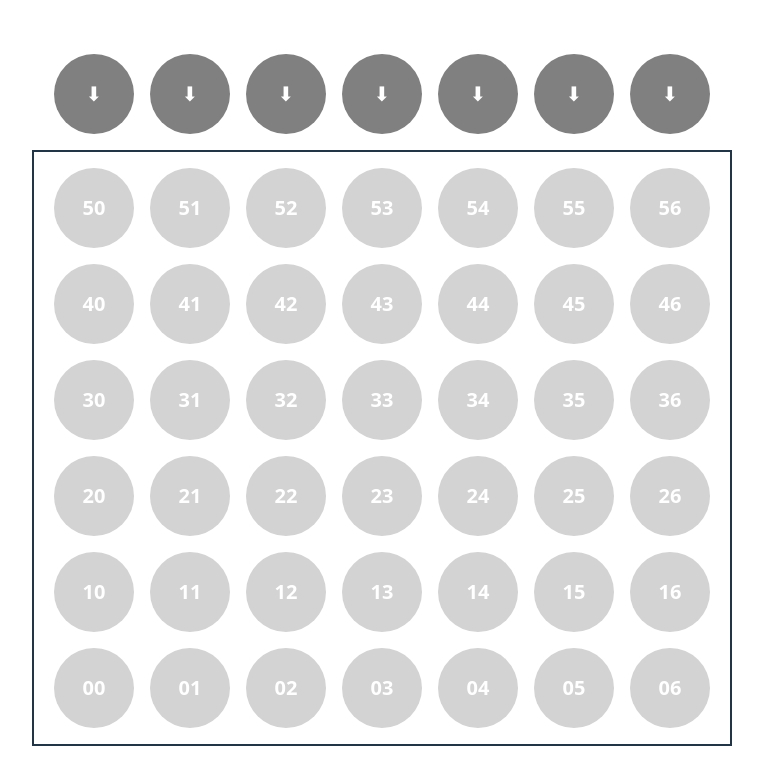
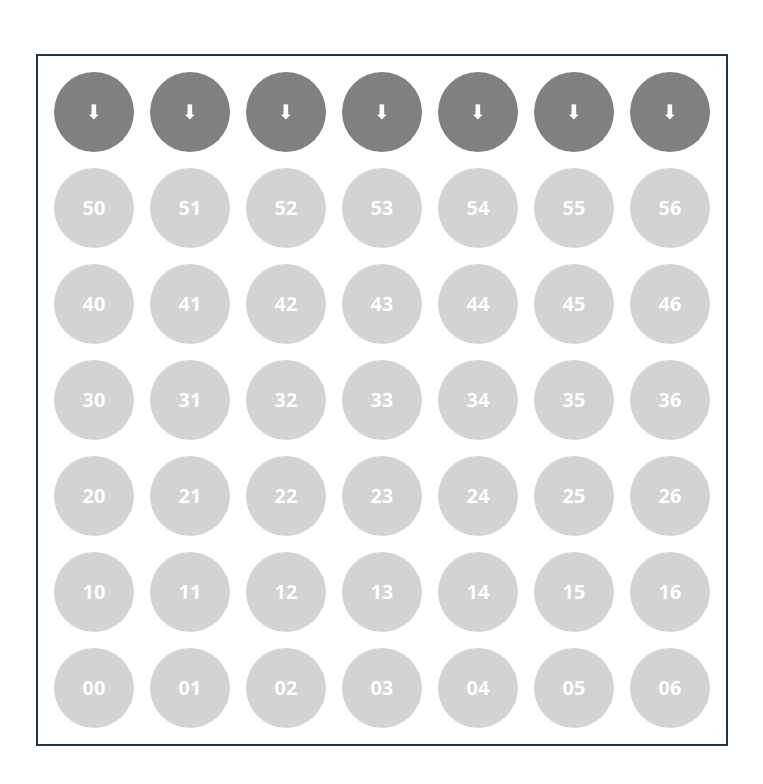
Before and after one commit to rmescandon/connect-4, a React (Vite) app: page / in a window 1280 px wide. Shown: the top 784 px of the page, without its empty margins (258-1021 px from the left). Built offline with nearby package versions, Linux system fonts and the light colour scheme.

Commit message:
chore: define turns

```diff
--- a/src/App.tsx
+++ b/src/App.tsx
@@ -1,38 +1,19 @@
 import './App.css'
-import { Circle } from './components/Circle'
 import { Grid, Box } from '@mui/material'
+import { Column } from './components/Column';
+import { useState } from 'react';
 
-const ROWS = 6;
+
 const COLUMNS = 7;
 
-function App() {
+
+export const App = () => {
+  const [turn, setTurn] = useState<1 | 2>(1); // 1 = red, 2 = blue
+  const changeTurn = () => {
+    setTurn(turn === 1 ? 2 : 1);
+  }
   return (
     <div className="App">
-
-      <Grid container spacing={2} justifyContent={'center'} alignItems={'center'} marginBottom={2}>
-        {Array.from({ length: COLUMNS }).map((_, rowIdx) => {
-          return (
-            <Box
-              sx={{
-                width: 80,
-                height: 80,
-                borderRadius: '50%',
-                bgcolor: 'gray',
-                display: 'flex',
-                alignItems: 'center',
-                justifyContent: 'center',
-                color: 'white',
-                fontWeight: 'bold',
-                fontSize: 80 / 4
-              }}
-            >
-              ⬇︎
-            </Box>
-          )
-        })}
-      </Grid>
-
-
       <Grid
         container
         spacing={2}
@@ -40,23 +21,8 @@ function App() {
         alignItems='center'
         sx={{ border: 2, padding: 2, width: 'auto' }}
       >
-        {Array.from({ length: ROWS }).map((_, rowIdx) => {
-          // Row
-          const displayRowIdx = 5 - rowIdx; // 0 at bottom
-          return (
-            <Grid
-              container
-              key={displayRowIdx}
-              spacing={2}
-            >
-              {Array.from({ length: COLUMNS }).map((_, colIdx) => (
-                // Column
-                <Grid key={colIdx}>
-                  <Circle id={[displayRowIdx, colIdx]} color='lightgray'> {`${displayRowIdx}${colIdx}`}</Circle>
-                </Grid>
-              ))}
-            </Grid>
-          );
+        {Array.from({ length: COLUMNS }).map((_, colIdx) => {
+          return (<Column id={colIdx} turn={turn} changeTurnCallback={changeTurn} />)
         })}
       </Grid>
     </div>
--- a/src/components/Circle.tsx
+++ b/src/components/Circle.tsx
@@ -1,10 +1,11 @@
-import { useState } from 'react'
 import { Box } from '@mui/material'
 
 const SIZE = 80;
 // const COLOR = '#1976d2'
 
-type Status = 'red' | 'blue' | 'lightgray'
+
+export type Status = 0 | 1 | 2
+// 0 = lightgray, 1 = red, 2 = blue
 
 type Props = {
     children: React.ReactNode
@@ -12,14 +13,14 @@ type Props = {
     color: Status // Color of the circle
 }
 
-export const Circle = ({ children, id, color }: Props) => {
+export const Circle = ({ children, color }: Props) => {
     return (
         <Box
             sx={{
                 width: SIZE,
                 height: SIZE,
                 borderRadius: '50%',
-                bgcolor: color,
+                bgcolor: color == 0 ? 'lightgray' : color == 1 ? 'red' : 'blue',
                 display: 'flex',
                 alignItems: 'center',
                 justifyContent: 'center',
--- /dev/null
+++ b/src/components/Column.tsx
@@ -0,0 +1,69 @@
+import { Circle } from "./Circle";
+import type { Status } from "./Circle";
+import { Grid, Box } from "@mui/material";
+import { useState } from "react";
+
+const ROWS = 6;
+
+type Props = {
+    id: number;
+    turn: 1 | 2;
+    changeTurnCallback: () => void;
+}
+
+export const Column = ({ id, turn, changeTurnCallback }: Props) => {
+    const [cells, setCells] = useState<Status[]>(Array(ROWS).fill(0 as Status)); // Start from the bottom (0 position
+
+    const handleClick = () => {
+        const newCells = [...cells];
+        for (let i = 0; i < ROWS; i++) {
+            if (newCells[i] === 0) {
+                newCells[i] = turn;
+                break;
+            }
+        }
+        console.log("Clicked column", id, "turn", turn, "newCells", newCells);
+        setCells(newCells);
+        changeTurnCallback(); // Change turn after placing a piece
+    }
+
+    return (
+        <Grid
+            container
+            direction="column"
+            key={id}
+            spacing={2}
+            onClick={handleClick}
+        >
+            <Box
+                sx={{
+                    width: 80,
+                    height: 80,
+                    borderRadius: '50%',
+                    bgcolor: 'gray',
+                    display: 'flex',
+                    alignItems: 'center',
+                    justifyContent: 'center',
+                    color: 'white',
+                    fontWeight: 'bold',
+                    fontSize: 80 / 4
+                }}
+            >
+                ⬇︎
+            </Box>
+
+            {[...cells].reverse().map((cell, idx) => {
+                const cellIdx = ROWS - 1 - idx; // Reverse the index to start from the bottom
+                return (
+                    <Circle
+                        id={[cellIdx, id]} // Row and column index
+                        color={cell}
+                    >
+                        {`${cellIdx}${id}`}
+                    </Circle>
+                )
+            })}
+        </Grid>
+
+    );
+}
```
